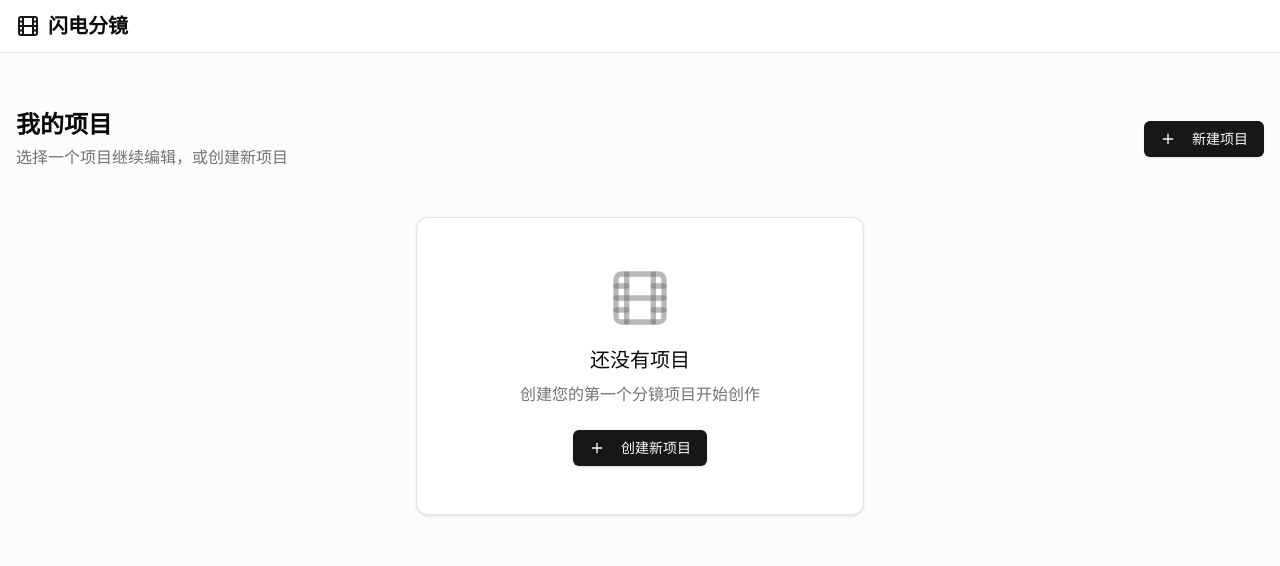
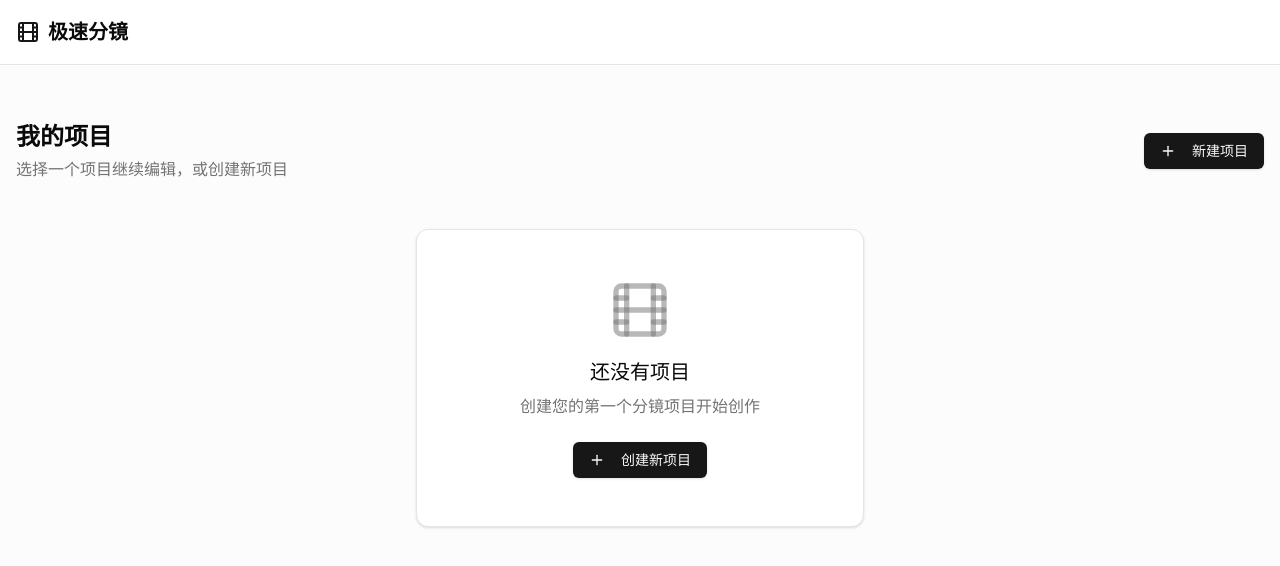
Before and after one commit to zstar1003/mediastory, a React (Vite) app: page / in a window 1280 px wide. Shown: the top 566 px of the page. Built offline with nearby package versions, Linux system fonts and the light colour scheme.

Commit message:
修复顶部栏高度跳动 - 给顶部导航内容区添加固定高度 h-10，确保首页和项目页切换时标题栏高度一致

```diff
--- a/index.html
+++ b/index.html
@@ -4,7 +4,7 @@
     <meta charset="UTF-8" />
     <link rel="icon" type="image/svg+xml" href="/vite.svg" />
     <meta name="viewport" content="width=device-width, initial-scale=1.0" />
-    <title>闪电分镜 - AIGC分镜脚本工具</title>
+    <title>极速分镜 - AIGC分镜脚本工具</title>
   </head>
   <body>
     <div id="root"></div>
--- a/src/App.tsx
+++ b/src/App.tsx
@@ -133,7 +133,7 @@ function App() {
       {/* 顶部导航 */}
       <header className="bg-background border-b sticky top-0 z-40">
         <div className="max-w-[1600px] mx-auto px-4 py-3">
-          <div className="flex items-center justify-between">
+          <div className="flex items-center justify-between h-10">
             {/* 左侧：Logo 和项目名 */}
             <div className="flex items-center gap-4">
               <button
@@ -141,7 +141,7 @@ function App() {
                 className="text-xl font-bold flex items-center gap-2 hover:opacity-80 transition-opacity cursor-pointer"
               >
                 <Film className="w-6 h-6 text-primary" />
-                闪电分镜
+                极速分镜
               </button>
 
               {currentProject && (
```
